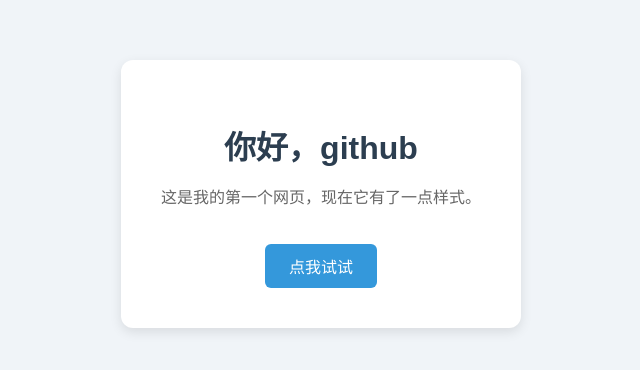
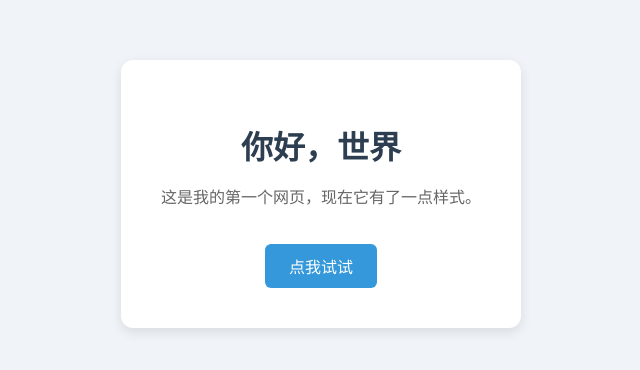
Before and after one commit to hihihary/zero-to-tech, a plain HTML site: page index.html in a window 1280 px wide. Shown: the part 206-576 px from the top of the page, without its empty margins (319-959 px from the left). Drawn offline with Linux system fonts and the light colour scheme.

Commit message:
修改网页标题

```diff
--- a/index.html
+++ b/index.html
@@ -9,7 +9,7 @@
   </head>
   <body>
     <div class="card">
-      <h1>你好，github</h1>
+      <h1>你好，世界</h1>
       <p id="msg">这是我的第一个网页，现在它有了一点样式。</p>
       <button onclick="changeText()">点我试试</button>
     </div>
```
